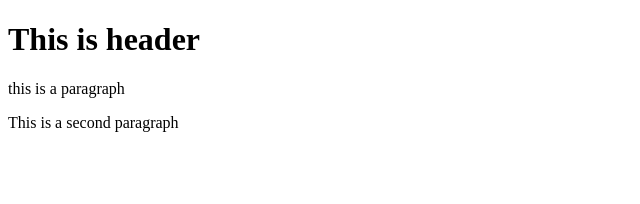
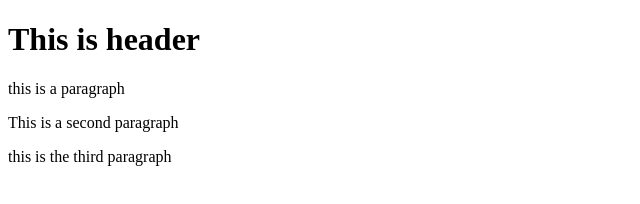
Before and after one commit to meghna28/git-test, a website: page index.html in a window 1280 px wide. Shown: the whole page, without its empty margins (0-640 px from the left). Drawn offline with Linux system fonts and the light colour scheme.

Commit message:
forth commit

```diff
--- a/index.html
+++ b/index.html
@@ -6,5 +6,6 @@
         <h1>This is header</h1>
         <p> this is a paragraph</p>
         <p>This is a second paragraph</p>
+        <p>this is the third paragraph</p>
     </body>
 </html>
```
Also changed, not shown: package.json (added, +17 -0 lines), 2 other files.
